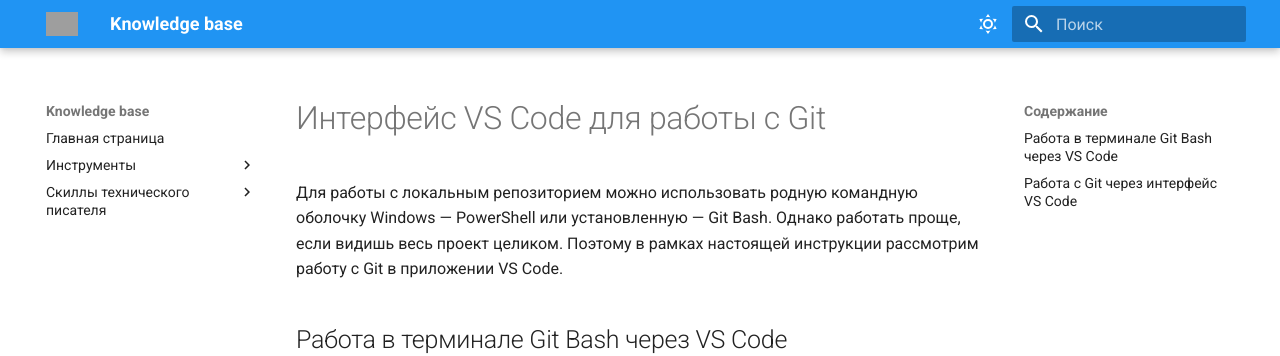
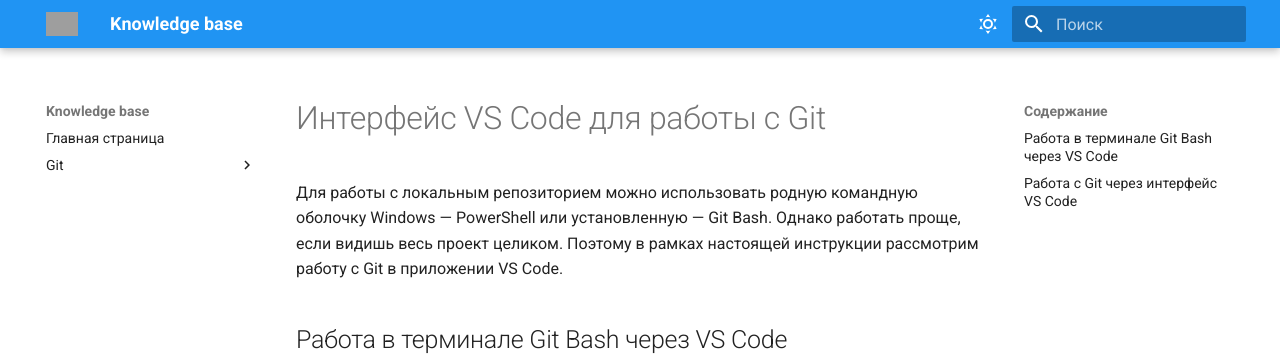
Before and after one commit to Ekaterinka17/mkdocs-example, an MkDocs documentation site: the page built from docs/git/interfeis_vs_code_dla_raboty_s_git.md, in a window 1280 px wide. Shown: the top 356 px of the page. Built offline with MkDocs 1.6.1 and Material for MkDocs 9.7.7, drawn with Linux system fonts in a browser that asks for light colours; part of the change alters nothing that is shown; grey boxes are pictures that could not be loaded.

Commit message:
перенос инструкции по гиту

```diff
--- a/mkdocs.yml
+++ b/mkdocs.yml
@@ -40,12 +40,8 @@ theme: # Тема сайта, информация о ее параметрах
 
 nav: # Структура сайта
     - Главная страница: index.md
-    - Инструменты:
-      - instrumenty/index.md
-      - Сhatgpt: instrumenty/chatgpt/spravochnik_komand_ii.md
-      - Сonfluence: instrumenty/confluence/plagin_talk.md
-    - Скиллы технического писателя:
-      - skills/skills_techwriter.md
+    - Git:
+      - interfeis_vs_code_dla_raboty_s_git.md
 
 extra:
   social: # Ссылки на соц.сети
```
